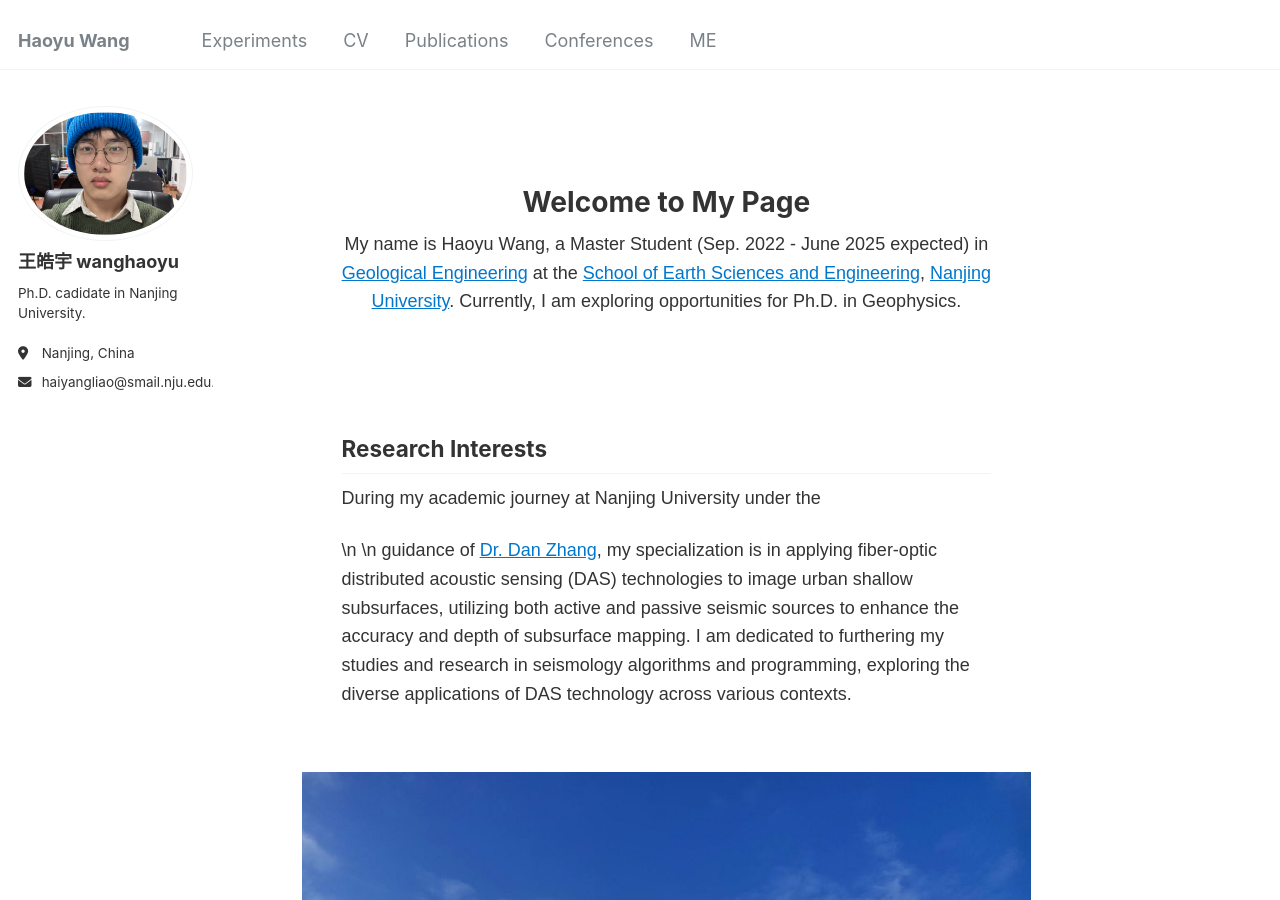
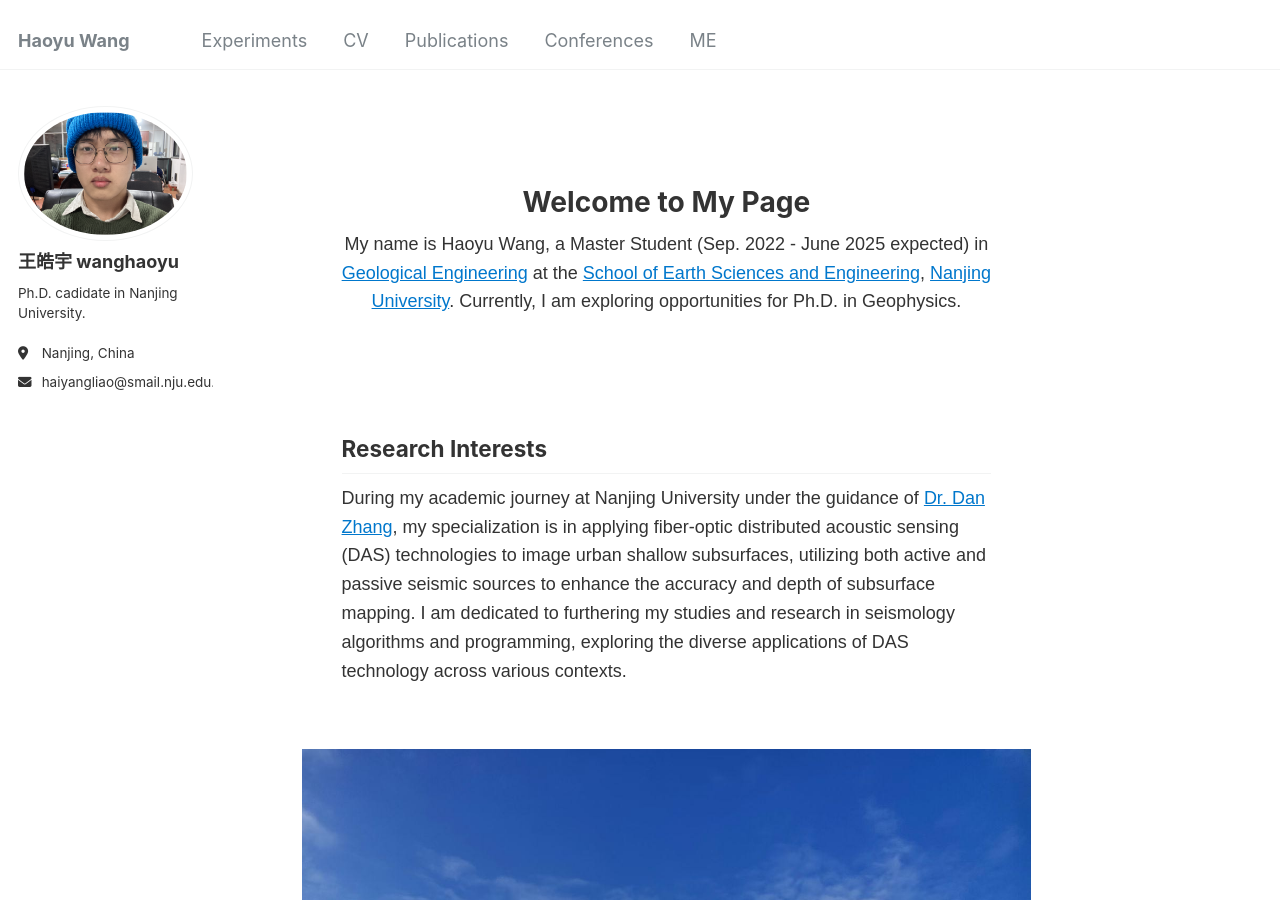
Before and after one commit to Whynot-cell/Whynot-cell.github.io, a Jekyll site: the page built from _pages/about.md, in a window 1280 px wide and 900 px high. Built offline with Jekyll 4.4.1, drawn with Linux system fonts in a browser that asks for light colours.

```diff
--- a/_pages/about.md
+++ b/_pages/about.md
@@ -83,8 +83,7 @@ redirect_from:
     <section id="research">
         <h2>Research Interests</h2>
         <!-- <h3>Interests</h3> -->
-        <p>During my academic journey at Nanjing University under the </p>
-        <p>\n \n guidance of <a href="https://es.nju.edu.cn/geosensing/">Dr. Dan Zhang</a>, my specialization is in applying fiber-optic distributed acoustic sensing (DAS) technologies to image urban shallow subsurfaces, utilizing both active and passive seismic sources to enhance the accuracy and depth of subsurface mapping. I am dedicated to furthering my studies and research in seismology algorithms and programming, exploring the diverse applications of DAS technology across various contexts.</p>
+        <p>During my academic journey at Nanjing University under the guidance of <a href="https://es.nju.edu.cn/geosensing/">Dr. Dan Zhang</a>, my specialization is in applying fiber-optic distributed acoustic sensing (DAS) technologies to image urban shallow subsurfaces, utilizing both active and passive seismic sources to enhance the accuracy and depth of subsurface mapping. I am dedicated to furthering my studies and research in seismology algorithms and programming, exploring the diverse applications of DAS technology across various contexts.</p>
     </section>
     <!-- <section id="projects">
         <h2>Projects</h2>
```
